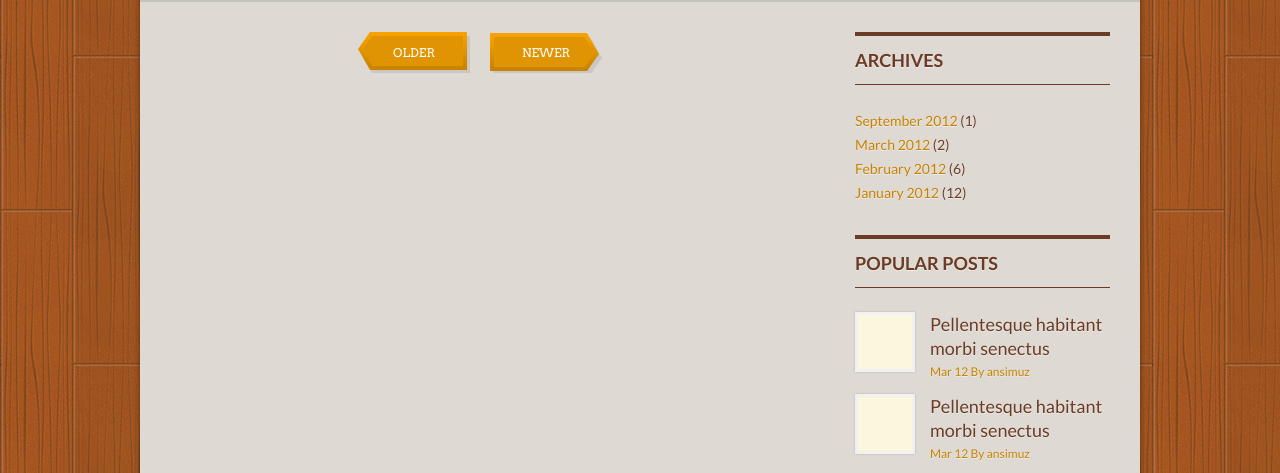
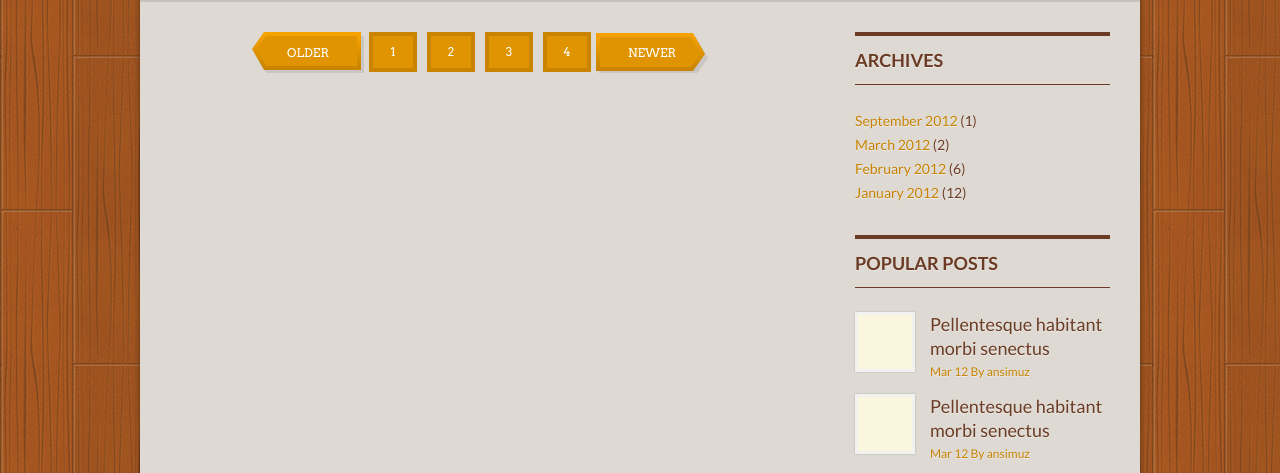
Before and after one commit to maxim-acm/advanced, a plain HTML site: page lesson1/news/blog.html in a window 1280 px wide. Shown: the part 253-726 px from the top of the page. Drawn offline with nearby package versions, Linux system fonts and the light colour scheme; no server answers.

Commit message:
update lesson1

```diff
--- a/lesson1/news/blog.html
+++ b/lesson1/news/blog.html
@@ -82,6 +82,10 @@
             <!-- page-navigation -->
             <div class="page-navigation cf">
                 <div class="nav-next"><a href="#">OLDER</a></div>
+                <div class="nav-page"><a href="#">1</a></div>
+                <div class="nav-page"><a href="#">2</a></div>
+                <div class="nav-page"><a href="#">3</a></div>
+                <div class="nav-page"><a href="#">4</a></div>
                 <div class="nav-previous"><a href="#">NEWER</a></div>
             </div>
             <!--ENDS page-navigation -->
--- a/lesson1/news/css/style.css
+++ b/lesson1/news/css/style.css
@@ -594,9 +594,21 @@ nav #nav > li ul a:hover {
 }
 #posts-list .page-navigation .nav-next {
   float: left;
-  margin-right: 20px;
   background: url(../img/pagination.png) no-repeat 0px 0px;
 }
+
+#posts-list .page-navigation .nav-page {
+  background-color: #E09402;
+  border: 4px solid #C98501;
+  float: left;
+  margin: 0 5px;
+}
+
+#posts-list .page-navigation .nav-page a {
+  width: 40px;
+  line-height: 32px;
+}
+
 #posts-list .page-navigation .nav-previous {
   float: right;
   background: url(../img/pagination.png) no-repeat right -59px;
```
